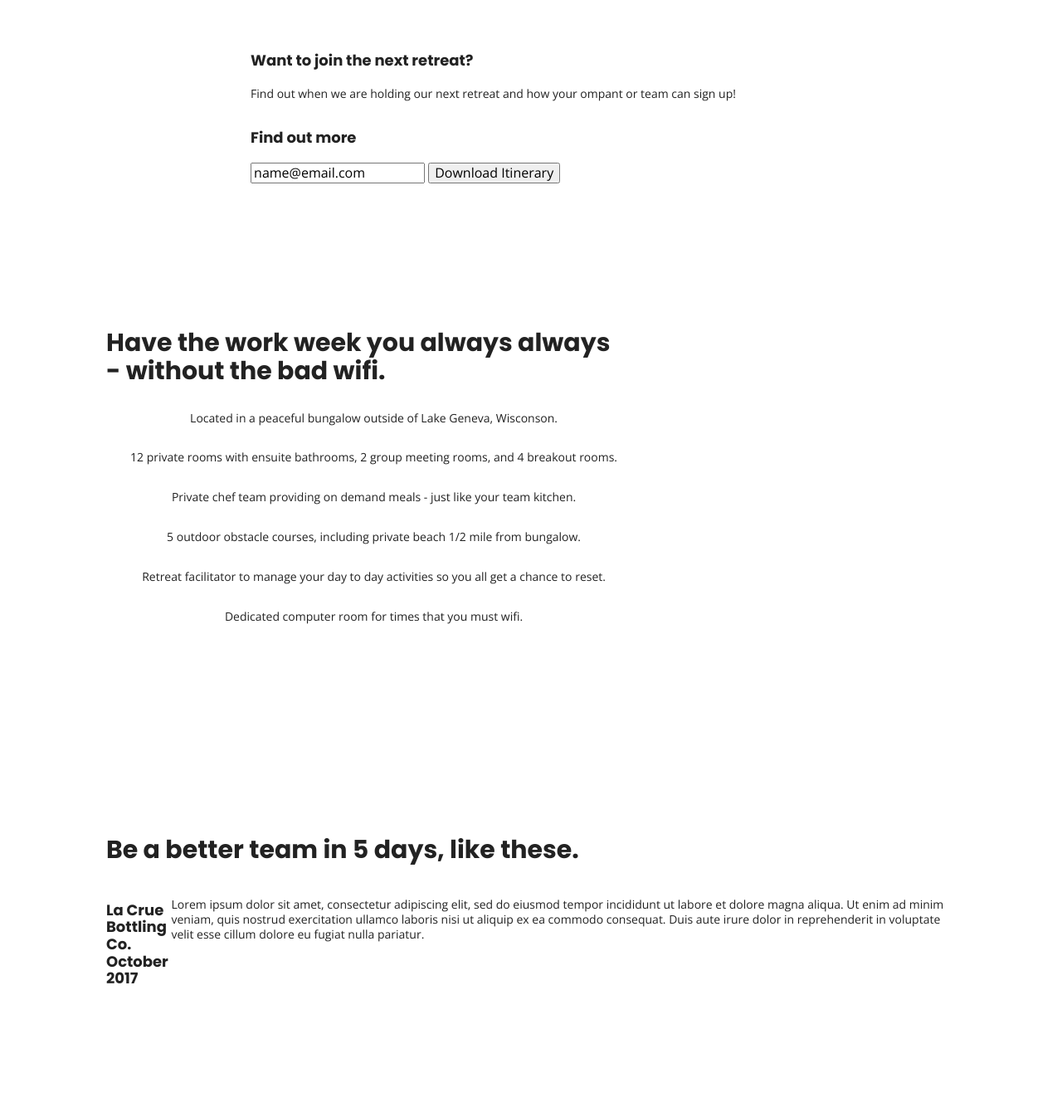
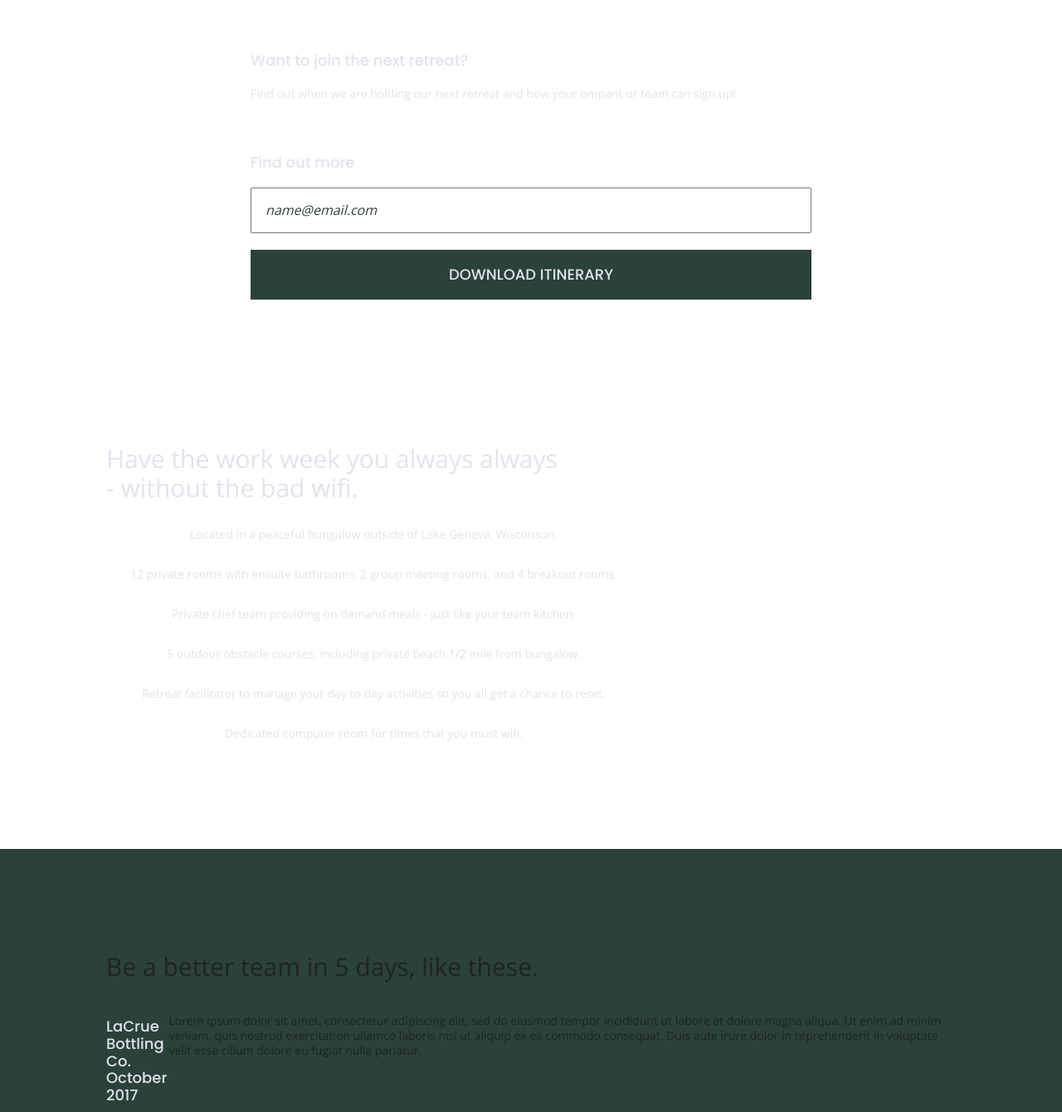
Before and after one commit to amymarilub/unplugged-retreat, a website built with Parcel: page index.html in a window 1280 px wide. Shown: the part 440-1780 px from the top of the page at 83% size. Built offline with nearby package versions, Linux system fonts and the light colour scheme.

Commit message:
CSS updated for main styles

```diff
--- a/css/main.css
+++ b/css/main.css
@@ -96,6 +96,7 @@
 
    body {
        font-size: 1em;
+       color: #e2e3ed;
        font-family: 'Open Sans', sans-serif;
        text-align: left;
 
@@ -115,16 +116,20 @@
    }
 
    h2 {
+       color: #e2
        font-family: 'Poppins', sans-serif;
        font-size: 1.875em;
+       font-weight: normal;
 
    }
 
    h3,
    h4 {
+       color: #e2e3ed;
        font-family: 'Poppins', sans-serif;
        margin: 20px 0;
        font-size: 1.125em;
+       font-weight: normal;
 
    }
 
@@ -146,11 +151,10 @@
 
    }
 
-.content-wrapper {
-    width: 90%;
-    margin: 50px;
-}
-
+   .reviews {
+       background-color: #2a423a;
+       color: #202322;
+   }
 
 
 /* -------------------- Base Header - Footer Styles -------------------- */
@@ -241,6 +245,32 @@
     justify-content: center;
     align-items: center;
     flex-flow: row wrap;
+}
+
+aside .form {
+  margin-top: 30px;
+}
+
+input[type=text] {
+  box-sizing: border-box;
+  width: 100%;
+  color: #2a423a;
+  font-style: italic;
+  padding: 1em;
+}
+
+input[type=button] {
+  width: 100%;
+  padding: 20px 0;
+  margin-top: 20px;
+  background-color: #2a423a;
+  font-family: 'Poppins', Helvetica, Arial, sans-serif;
+  font-weight: 500;
+  font-size: 1.125em;
+  color: #e2e3ed;
+  border: none;
+  text-align: center;
+  text-transform: uppercase;
 }
 
 /* Features */
--- a/index.html
+++ b/index.html
@@ -99,9 +99,10 @@
             <div class="content-wrapper">
                 <div class="review-heading">
                     <h2>Be a better team in 5 days, like these.</h2>
+
                 </div>
                 <article class="review-description">
-                        <h4>La Crue Bottling Co. <br>
+                        <h4>LaCrue Bottling Co. <br>
                         October 2017 </h4>
                         <p>Lorem ipsum dolor sit amet, consectetur adipiscing elit, sed do eiusmod tempor incididunt ut labore et dolore magna aliqua. Ut enim ad minim veniam,
                         quis nostrud exercitation ullamco laboris nisi ut aliquip ex ea commodo consequat. Duis aute irure dolor in reprehenderit in voluptate velit esse cillum dolore eu
```
